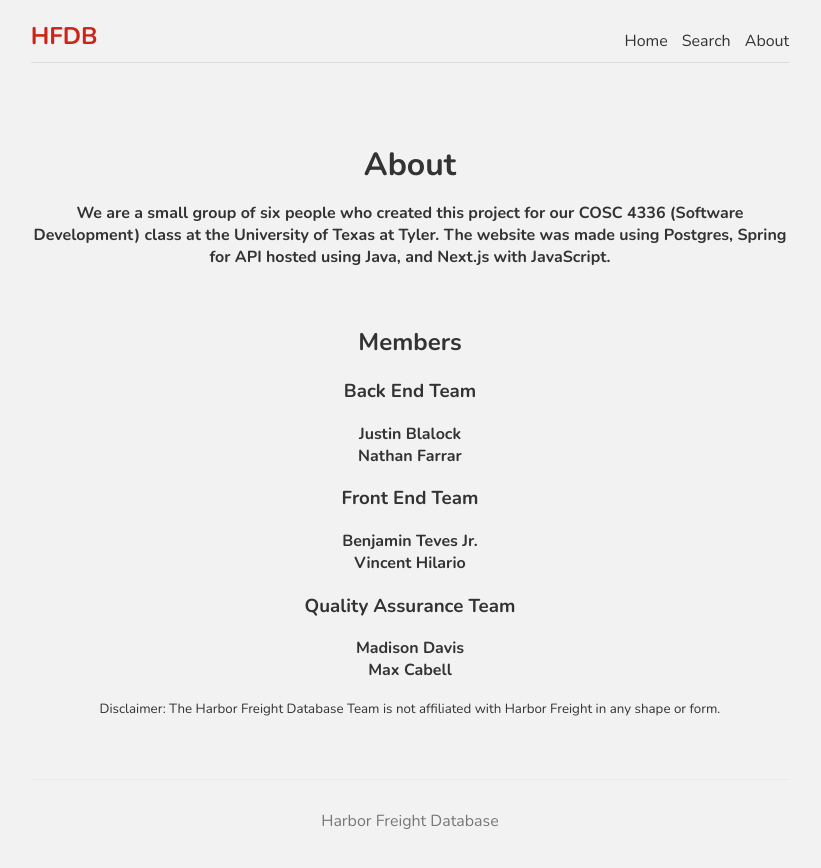
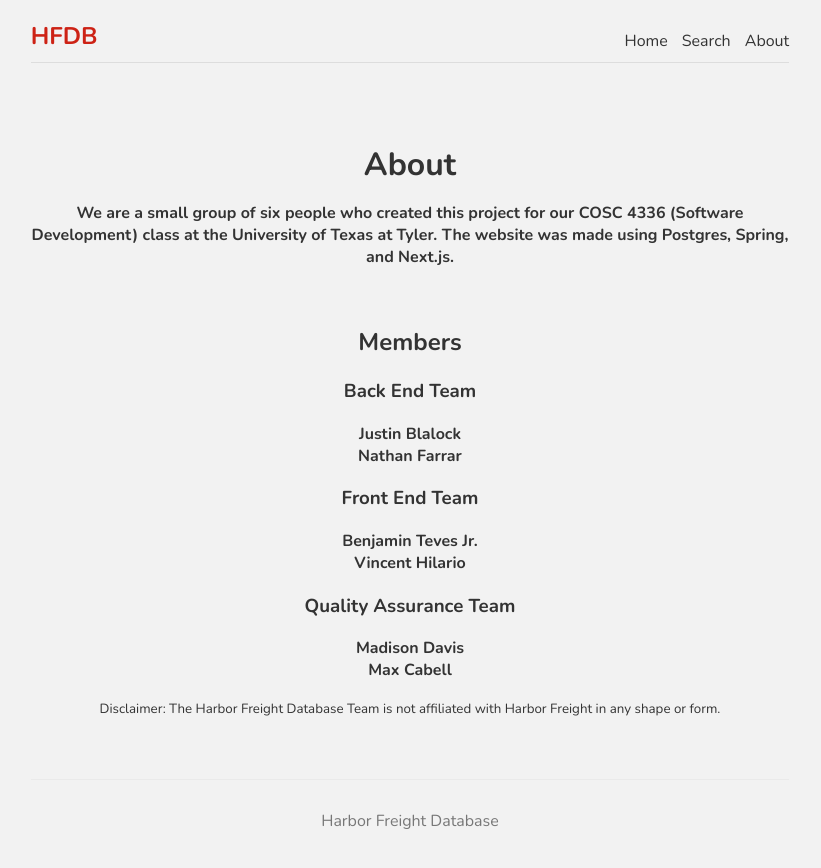
Before and after one commit to hfdb-info/frontend-nextjs, a Next.js app: page /about in a window 1280 px wide. Shown: the whole page, without its empty margins (230-1051 px from the left). Built offline with nearby package versions, Linux system fonts and the light colour scheme.

Commit message:
made a minor edit on About Page

```diff
--- a/pages/about/index.js
+++ b/pages/about/index.js
@@ -5,7 +5,7 @@
         <div className="About">
             <center><h1>About</h1>
             <p>We are a small group of six people who created this project for our COSC 4336 (Software Development) class
-                at the University of Texas at Tyler. The website was made using Postgres, Spring for API hosted using Java, and Next.js with JavaScript.
+                at the University of Texas at Tyler. The website was made using Postgres, Spring, and Next.js.
             </p><br></br>
             <h2>Members</h2>
             <h3>Back End Team</h3>
```
